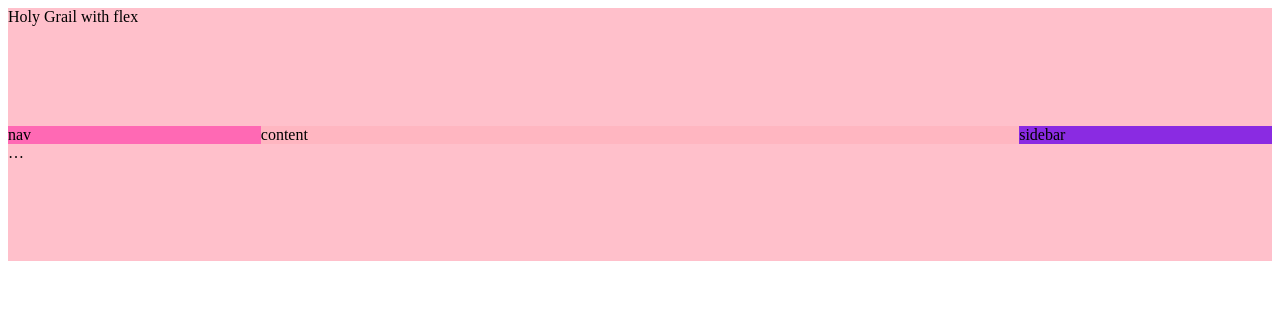
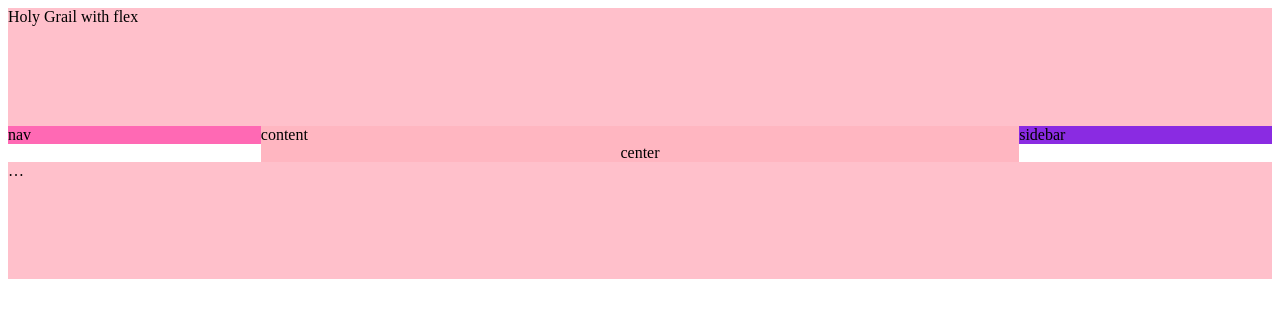
Before and after one commit to lauriekitten/DEV, a plain HTML site: page html-css/Abend3/uebung1.html in a window 1280 px wide. Drawn offline with Linux system fonts and the light colour scheme.

Commit message:
.gitignore

```diff
--- a/html-css/Abend3/style.css
+++ b/html-css/Abend3/style.css
@@ -40,6 +40,12 @@
     height: 15%;
 }
 
+.flexcenter {
+    display: flex;
+    justify-content: center;
+
+}
+
 /* Portrait */
 @media (max-width: 768px) {
     .flex {
--- a/html-css/Abend3/uebung1.html
+++ b/html-css/Abend3/uebung1.html
@@ -7,7 +7,9 @@
 <div class="header">Holy Grail with flex</div>
 <div class="body flex">
     <nav class="nav">nav</nav>
-    <main class="content">content</main>
+    <main class="content">content
+    <div class="flexcenter">center</div>
+    </main>
     <aside class="aside">sidebar</aside>
 </div>
 <div class="clearfix"></div>
```
Also changed, not shown: 1 other file.
